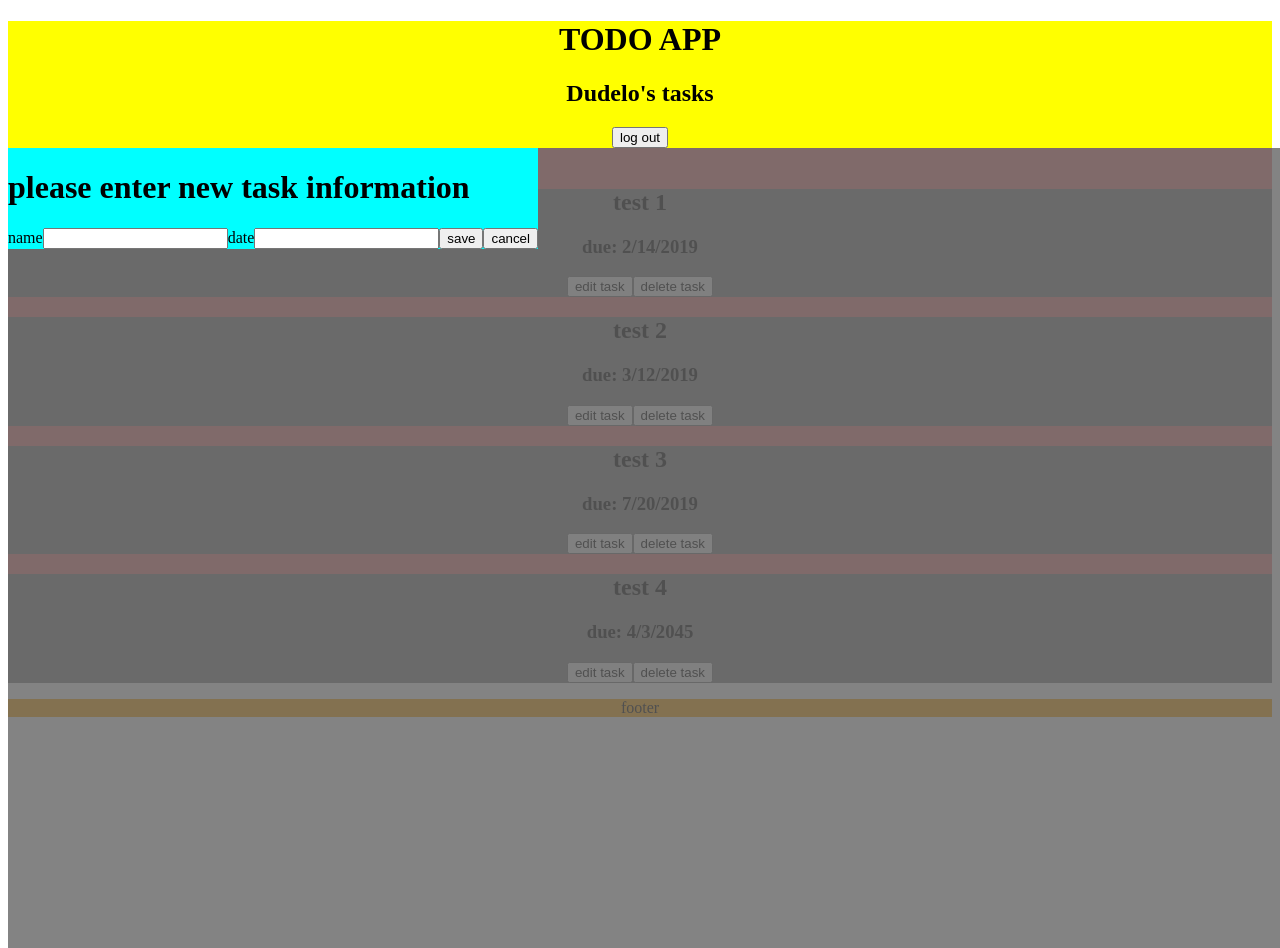
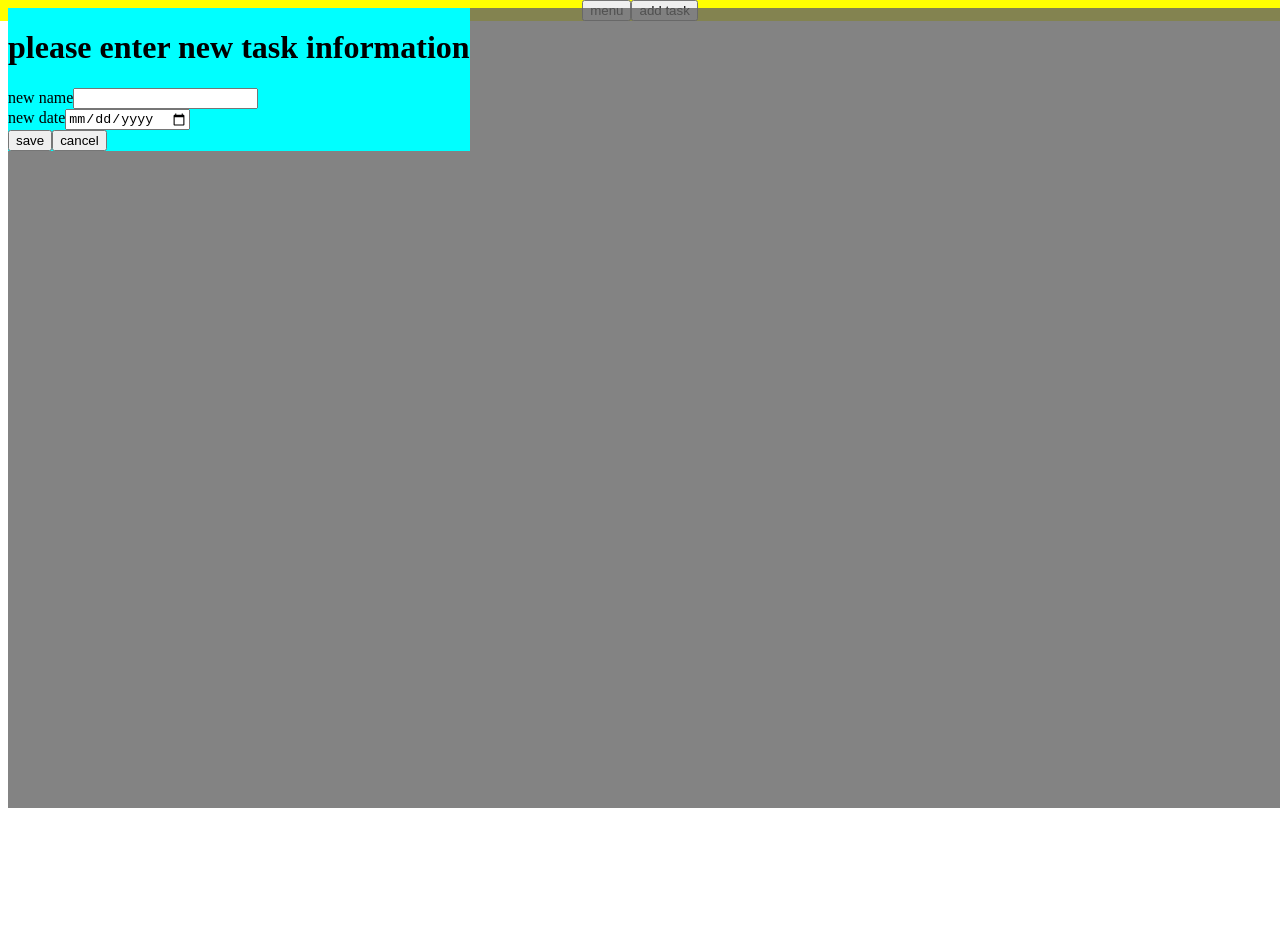
Before and after one commit to cvega15/Todue-Original, a React (Create React App) app in the folder todo_app/: page / in a window 1280 px wide. Both pictures are taken after a click on the button "add task". After the commit the page ends 808 px from the top, so only its background shows below. Built offline with nearby package versions, Linux system fonts and the light colour scheme.

Commit message:
added date input and changed header to include add button

```diff
--- a/todo_app/public/index.html
+++ b/todo_app/public/index.html
@@ -2,7 +2,7 @@
 <html lang="en">
   <head>
     <meta charset="utf-8" />
-    <meta name="viewport" content="width=device-width, initial-scale=1" />
+    <meta name="viewport" content="width=device-width, initial-scale=1"/>
     <title>Todo app</title>
   </head>
   <body>
--- a/todo_app/src/App.js
+++ b/todo_app/src/App.js
@@ -1,20 +1,39 @@
 import React from 'react';
 import Header from './components/Header';
-import Footer from './components/footer';
 import TasksArea from './components/TasksArea';
 import './AppStyles.css';
 
 class App extends React.Component {
-    render() {
+
+    constructor(){
+        super();
+        this.state = {
+            showing_modal: false
+        };
+        this.show_modal = this.show_modal.bind(this);
+    };
+
+    show_modal(){
+        if(this.state.showing_modal === false){
+            this.setState({
+                showing_modal: true
+            });
+        }else{
+            this.setState({
+                showing_modal: false
+            });
+        };
+    };
+
+    render(){
 
         return (
-            <div>
-                <Header />
-                <TasksArea />
-                <Footer />
+            <div className="everything">
+                <Header show_modal={this.show_modal} />
+                <TasksArea showing_modal={this.state.showing_modal} show_modal={this.show_modal} />
             </div>
-        )
-    }
-}
+        );
+    };
+};
 
 export default App;
--- a/todo_app/src/AppStyles.css
+++ b/todo_app/src/AppStyles.css
@@ -1,16 +1,19 @@
 .header{
+    top: 0;
+    left: 0;
     background-color: yellow;
     text-align: center;
+    position: fixed;
+    width: 100%;
 }
 
 .task{
     background-color: grey;
-    text-align: center;
 }
 
 .tasks_area{
-    background-color: lightcoral;
     overflow: scroll;
+    height: 100%;
 }
 
 .footer{
--- a/todo_app/src/TasksData.js
+++ b/todo_app/src/TasksData.js
@@ -1,24 +1,5 @@
 const tasks_data =  [
-    {
-        id: 28,
-        task_name: "test 1",
-        due_date: "2/14/2019"
-    },
-    {
-        id: 17,
-        task_name: "test 2",
-        due_date: "3/12/2019"
-    },
-    {
-        id: 80,
-        task_name: "test 3",
-        due_date: "7/20/2019"
-    },
-    {
-        id: 56,
-        task_name: "test 4",
-        due_date: "4/3/2045"
-    }
+
 
 ];
 
--- a/todo_app/src/components/Header.js
+++ b/todo_app/src/components/Header.js
@@ -1,24 +1,13 @@
 import React from 'react';
 
+
 class App extends React.Component{
-
-    constructor(){
-        super();
-        this.state = {
-            user_name: "Dudelo"
-        };
-    };
-
-    handleClick(){
-        console.log("i was clicked lolololz");
-    };
 
     render(){
         return(
             <div className='header'>
-                <h1>TODO APP</h1>
-                <h2>{this.state.user_name}'s tasks</h2>
-                <button onClick={this.handleClick}>log out</button>
+                <button>menu</button>
+                <button onClick={this.props.show_modal}>add task</button>
             </div>
         );
     };
--- a/todo_app/src/components/ModalEdAdd.js
+++ b/todo_app/src/components/ModalAdd.js
@@ -17,8 +17,8 @@ class App extends React.Component{
     on_submit(event){
 
         event.preventDefault();
-        this.props.edadd_change();
         this.props.add_task_to_area(this.state.task_name, this.state.due_date);
+        this.props.show_modal();
     };
 
     handle_change(event){
@@ -34,18 +34,20 @@ class App extends React.Component{
                 <div className="modal_content">
                     <h1>please enter new task information</h1>
                     <form>
-                        <label>name</label>
+                        <label>new name</label>
                         <input type="text"
                                name="task_name"
                                onChange={this.handle_change}
                                required />
-                        <label>date</label>
-                        <input type="text"
+                        <br />
+                        <label>new date</label>
+                        <input type="date"
                                name="due_date"
                                onChange={this.handle_change}
                                required />
+                        <br />
                         <button onClick={(event) => this.on_submit(event)}>save</button>
-                        <button onClick={this.props.edadd_change}>cancel</button>
+                        <button onClick={this.props.show_modal}>cancel</button>
                     </form>
                 </div>
             </div>
--- a/todo_app/src/components/Task.js
+++ b/todo_app/src/components/Task.js
@@ -54,7 +54,7 @@ class App extends React.Component{
                     <h2>task name</h2>
                     <input type="text" ref="new_task_name" defaultValue={this.props.task_name} required />
                     <h2>due date</h2>
-                    <input type="text" ref="new_due_date" defaultValue={this.props.due_date} required />
+                    <input type="date" ref="new_due_date" defaultValue={this.props.due_date} required />
                     <br />
 
                     <button onClick={this.save_changes}>save</button>
--- a/todo_app/src/components/TasksArea.js
+++ b/todo_app/src/components/TasksArea.js
@@ -1,6 +1,6 @@
 import React from 'react';
 import Task from './Task';
-import ModalEdAdd from './ModalEdAdd';
+import ModalAdd from './ModalAdd';
 import tasks_data from '../../src/TasksData';
 
 class App extends React.Component{
@@ -12,14 +12,12 @@ class App extends React.Component{
         super();
         this.state = {
             tasks: tasks_data, // An array[] of task objects
-            edadd_mode: false, // Determines wether the component shows the modal for editing/adding
         };
 
         // Binds functions so it can be used elsewhere in the class
         this.add_task = this.add_task.bind(this);
         this.edit_task = this.edit_task.bind(this);
         this.remove_task = this.remove_task.bind(this);
-        this.show_modal = this.show_modal.bind(this);
     };
 
     // Creates a new task with the data passed in
@@ -63,20 +61,6 @@ class App extends React.Component{
         });
     };
 
-    // Toggles the modal window
-    show_modal(){
-
-        if(this.state.edadd_mode === false){
-            this.setState({
-                edadd_mode: true
-            });
-        }else{
-            this.setState({
-                edadd_mode: false
-            });
-        };
-    };
-
     // Reserved react function used for rendering the page
     render(){
 
@@ -91,23 +75,26 @@ class App extends React.Component{
             />
         );
 
-        if(this.state.edadd_mode === true){
+        if(this.props.showing_modal){
             return(
                 <div className="tasks_area">
-                    <ModalEdAdd
+                    <ModalAdd
+                        show_modal={this.props.show_modal}
                         modal_mode={this.state.modal_mode}
                         edadd_change={this.show_modal}
                         add_task_to_area={this.add_task}
                     />
-                    <button>add task</button>
+
                     {AllTasks}
                 </div>
             );
         }else{
             return(
                 <div className="tasks_area">
-                    <button onClick={() => this.show_modal()} >add task</button>
-                    {AllTasks}
+                    <br />
+                    <div className="tasks_area_scroll">
+                        {AllTasks}
+                    </div>
                 </div>
             );
         };
--- a/todo_app/src/components/footer.js
+++ /dev/null
@@ -1,11 +0,0 @@
-import React from 'react';
-
-function Footer() {
-    return(
-        <div className="footer">
-            <p>footer</p>
-        </div>
-    )
-};
-
-export default Footer;
```
